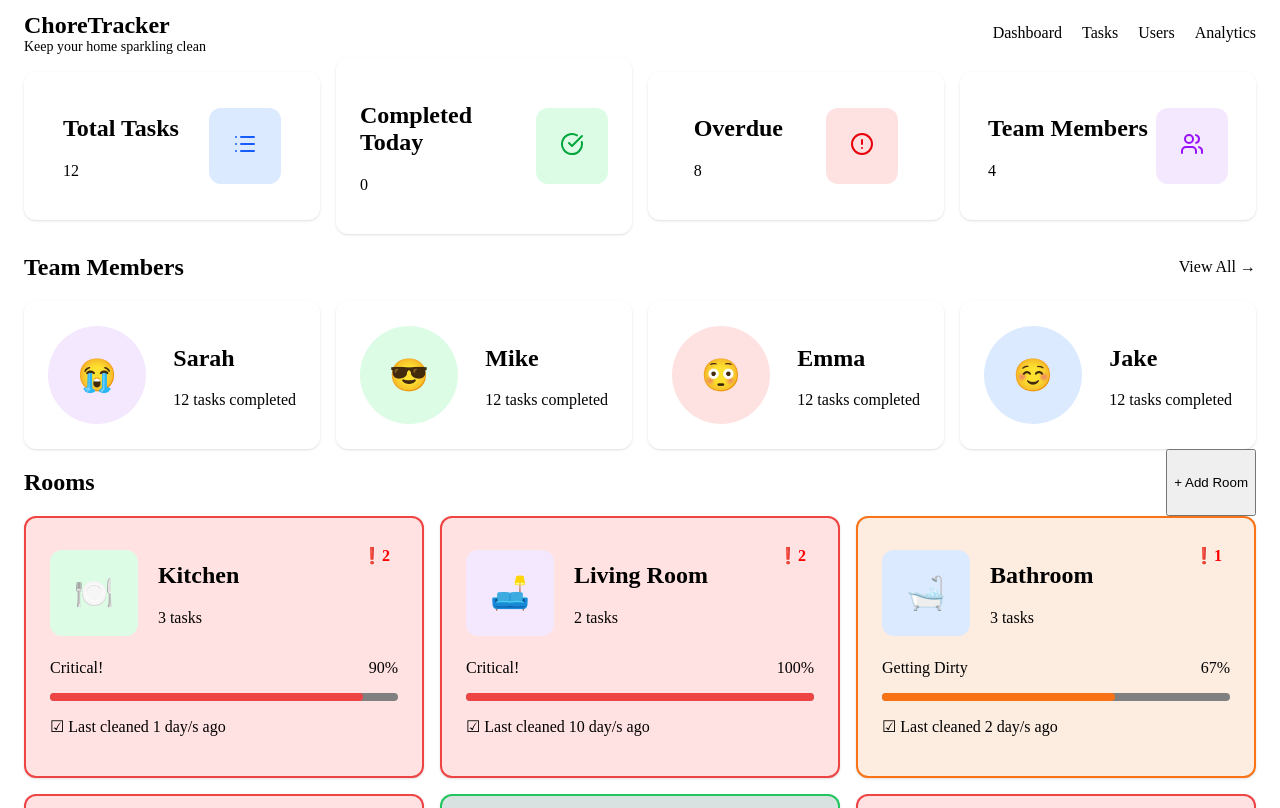
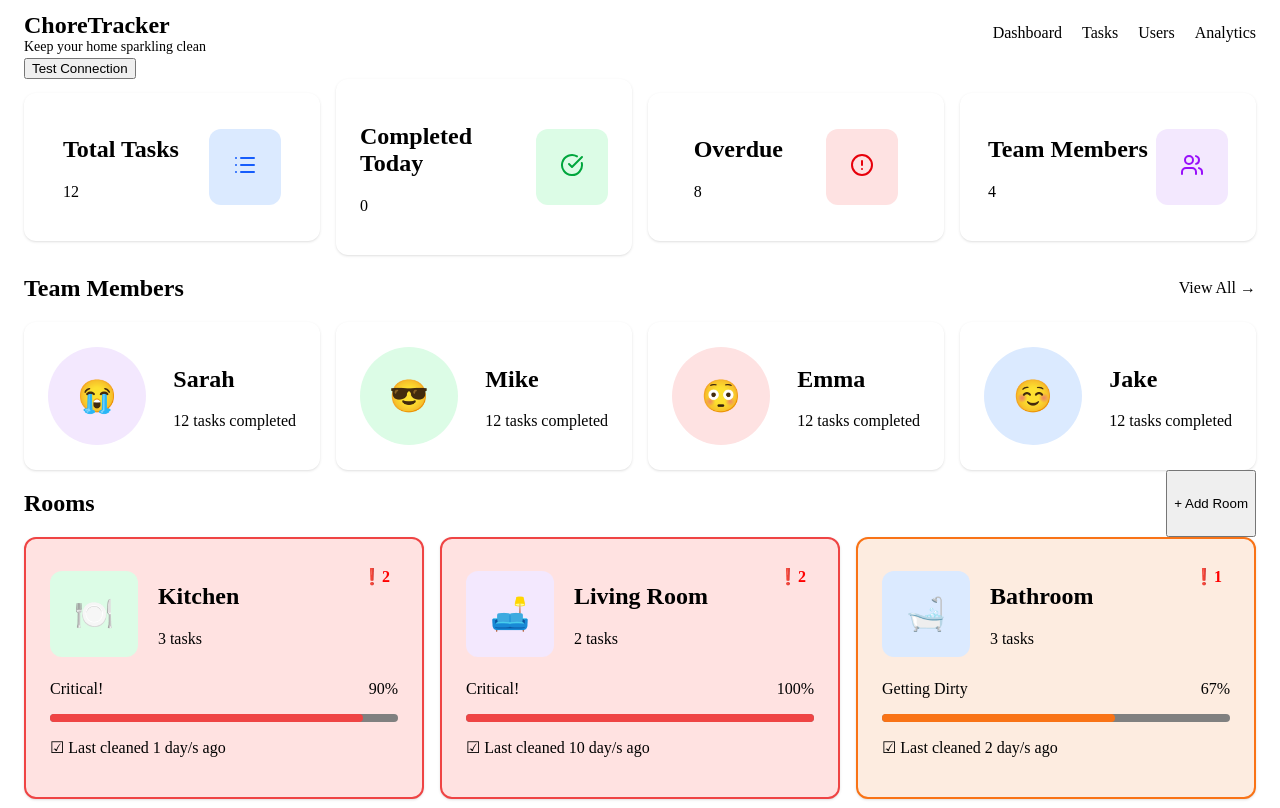
Before and after one commit to buildinrythm/Chore-tracker, a React (Vite) app: page / in a window 1280 px wide. Shown: the top 808 px of the page. Built offline with nearby package versions, Linux system fonts and the light colour scheme.

Commit message:
Added test for supabase connection

```diff
--- a/package.json
+++ b/package.json
@@ -10,6 +10,7 @@
     "preview": "vite preview"
   },
   "dependencies": {
+    "@supabase/supabase-js": "^2.101.1",
     "lucide": "^1.7.0",
     "lucide-react": "^1.7.0",
     "react": "^19.2.4",
--- a/src/App.jsx
+++ b/src/App.jsx
@@ -1,15 +1,28 @@
+import { supabase } from './supabase.js'
 import Header from './components/Header.jsx'
 import StatCard from './components/StatCard.jsx'
 import TeamMember from './components/TeamMember.jsx'
 import RoomCard from './components/RoomCard.jsx'
 import { List, CheckCircle, AlertCircle, Users } from 'lucide-react'
 
+async function testConnection() {
+  const { data, error } = await supabase
+    .from('households')
+    .insert({ name: 'Test Household', invite_code: 'ABC123' })
+    .select()
 
+  if (error) {
+    console.log('Error:', error)
+  } else {
+    console.log('Success:', data)
+  }
+}
 
 function App() {
   return (
     <>
       <Header />
+      <button onClick={testConnection}>Test Connection</button>
       <div id="statcard-container">
       <StatCard title="Total Tasks" count={12} icon={<List color="#165DFC"/>} color="#DBEAFF" />
       <StatCard title="Completed Today" count={0} icon={<CheckCircle color="#00A63D"/>} color="#DCFCE6" />
--- /dev/null
+++ b/src/supabase.js
@@ -0,0 +1,6 @@
+import { createClient } from '@supabase/supabase-js'
+
+const supabaseUrl = 'https://qndbxftsfdzvjzwmiyjy.supabase.co'
+const supabaseKey = 'eyJhbGciOiJIUzI1NiIsInR5cCI6IkpXVCJ9.eyJpc3MiOiJzdXBhYmFzZSIsInJlZiI6InFuZGJ4ZnRzZmR6dmp6d21peWp5Iiwicm9sZSI6ImFub24iLCJpYXQiOjE3NzUwMjgyMjAsImV4cCI6MjA5MDYwNDIyMH0.dyxgohlbRC38onryVjV2H_OhVUHD0bWK6mPquhoxwE0'
+
+export const supabase = createClient(supabaseUrl, supabaseKey)
```
Also changed, not shown: 1 other file (tests, documents, lock files or other folders).
